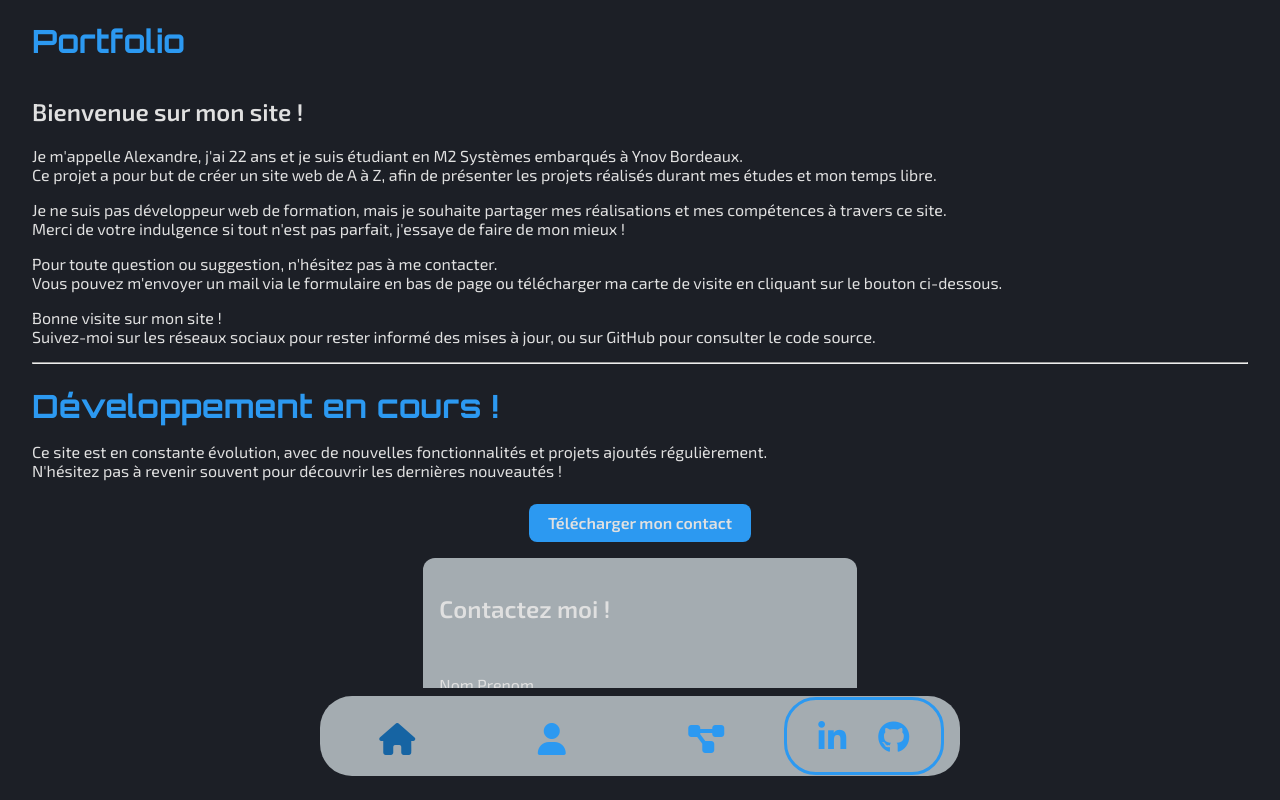
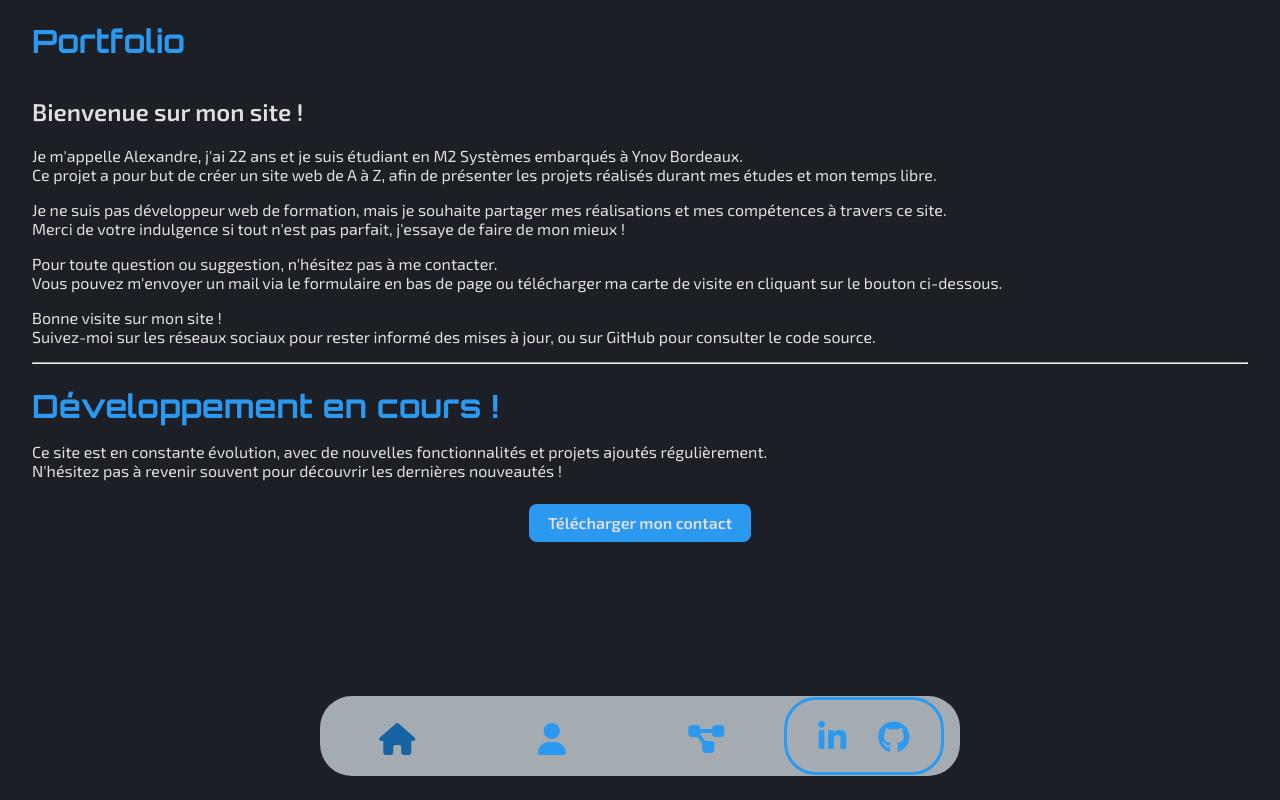
Before and after one commit to A-lebourch/portfolio, a Vue app: page / in a window 1280 px wide. Built offline with nearby package versions, Linux system fonts and the light colour scheme.

Commit message:
hot fix, rm contact form

```diff
--- a/src/views/HomeView.vue
+++ b/src/views/HomeView.vue
@@ -27,26 +27,26 @@
     a(href="contact.vcf" download class="download-contact")
       button.download-contact Télécharger mon contact
 
-    div(class="contact-form")
-      h2 Contactez moi !
+    //- div(class="contact-form")
+    //-   h2 Contactez moi !
 
-      form(@submit.prevent="sendEmail" ref="form")
-        div
-          p(for="name") Nom Prenom
-          input(type="text" id="name" name="name" v-model="name" required)
+    //-   form(@submit.prevent="sendEmail" ref="form")
+    //-     div
+    //-       p(for="name") Nom Prenom
+    //-       input(type="text" id="name" name="name" v-model="name" required)
 
-        div
-          p(for="email") Email
-          input(type="email" id="email" name="email" v-model="email" required)
+    //-     div
+    //-       p(for="email") Email
+    //-       input(type="email" id="email" name="email" v-model="email" required)
 
-        div
-          p(for="message") Message
-          textarea(id="message" name="message" v-model="message" required)
-        div(style="display: flex; justify-content: center; margin-top: 1rem;")
-          button(type="submit") Envoyer
+    //-     div
+    //-       p(for="message") Message
+    //-       textarea(id="message" name="message" v-model="message" required)
+    //-     div(style="display: flex; justify-content: center; margin-top: 1rem;")
+    //-       button(type="submit") Envoyer
 
-      p(v-if="status === 'sent'") ✅ Message envoyé avec succès !
-      p(v-if="status === 'error'") ❌ Une erreur est survenue. Réessaie plus tard.
+    //-   p(v-if="status === 'sent'") ✅ Message envoyé avec succès !
+    //-   p(v-if="status === 'error'") ❌ Une erreur est survenue. Réessaie plus tard.
 </template>
 
 
```
